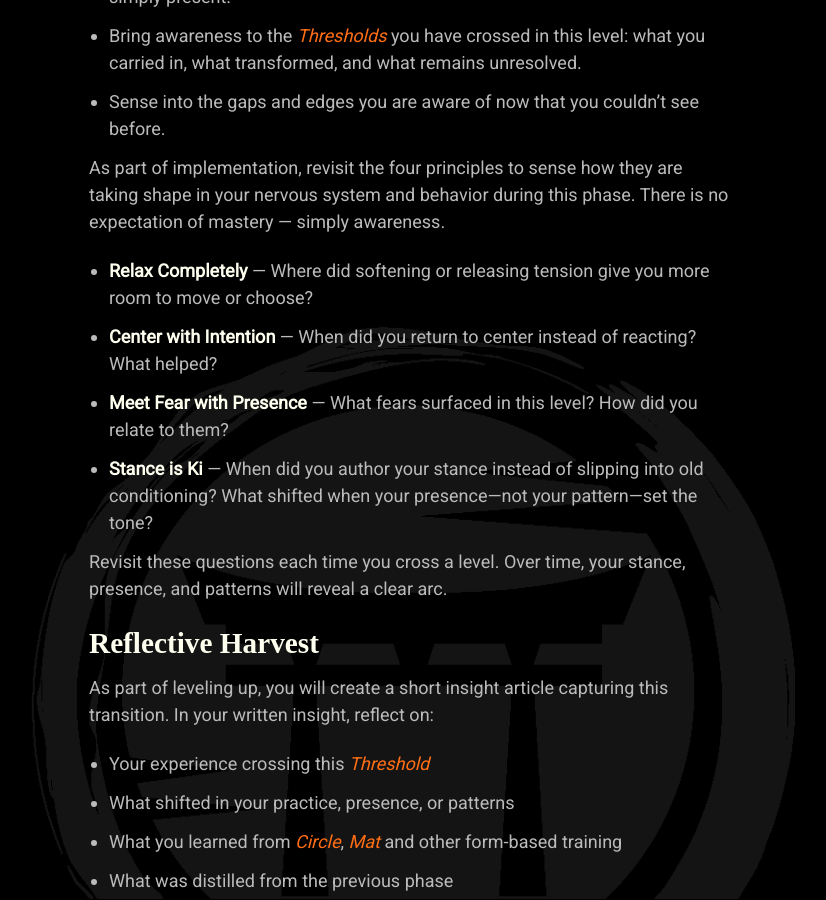
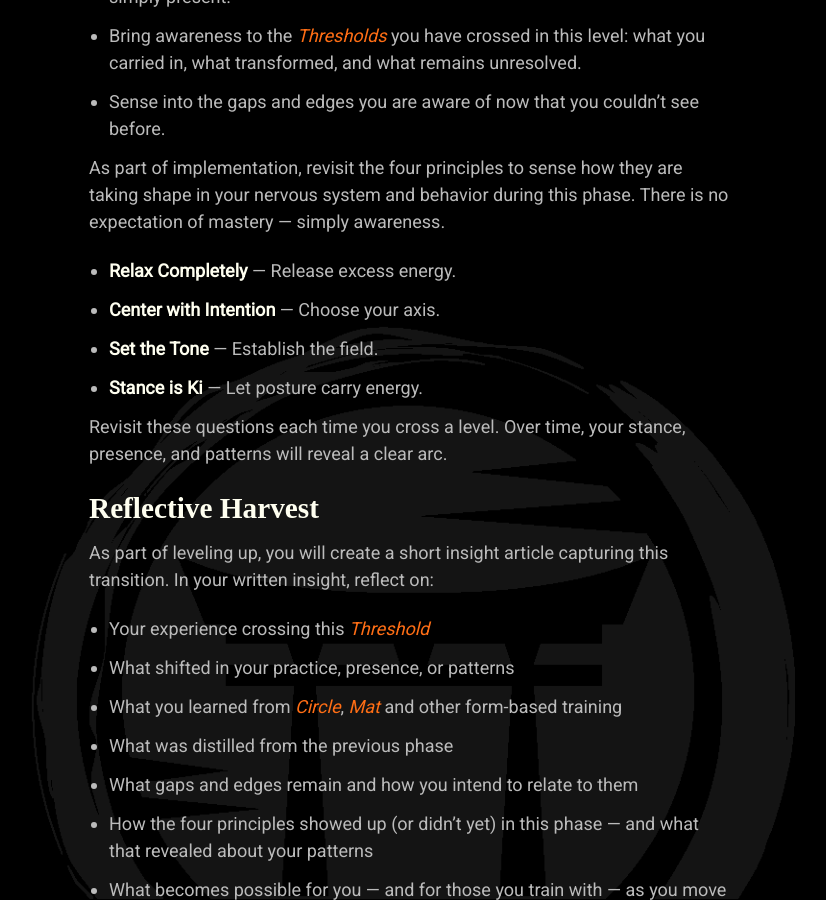
Before and after one commit to mindset-dojo/mindset-dojo.github.io, a Jekyll site: the page built from _forms/level-up-transition.md, in a window 1280 px wide and 900 px high, scrolled down 1625 px. Shown: the whole window, without its empty margins (229-1055 px from the left). Built offline with Jekyll 4.4.1, drawn with Linux system fonts in a browser that asks for light colours; some web fonts are replaced.

Commit message:
refactor: principles

```diff
--- a/_forms/level-up-transition.md
+++ b/_forms/level-up-transition.md
@@ -49,10 +49,10 @@ Connect with others in this phase — not as a requirement, but as a practice in
 
 As part of implementation, revisit the four principles to sense how they are taking shape in your nervous system and behavior during this phase. There is no expectation of mastery — simply awareness.
 
-- **Relax Completely** — Where did softening or releasing tension give you more room to move or choose?
-- **Center with Intention** — When did you return to center instead of reacting? What helped?
-- **Meet Fear with Presence** — What fears surfaced in this level? How did you relate to them?
-- **Stance is Ki** — When did you author your stance instead of slipping into old conditioning? What shifted when your presence—not your pattern—set the tone?
+- **Relax Completely** — Release excess energy.
+- **Center with Intention** — Choose your axis.
+- **Set the Tone** — Establish the field.
+- **Stance is Ki** — Let posture carry energy.
 
 Revisit these questions each time you cross a level. Over time, your stance, presence, and patterns will reveal a clear arc.
 
```
